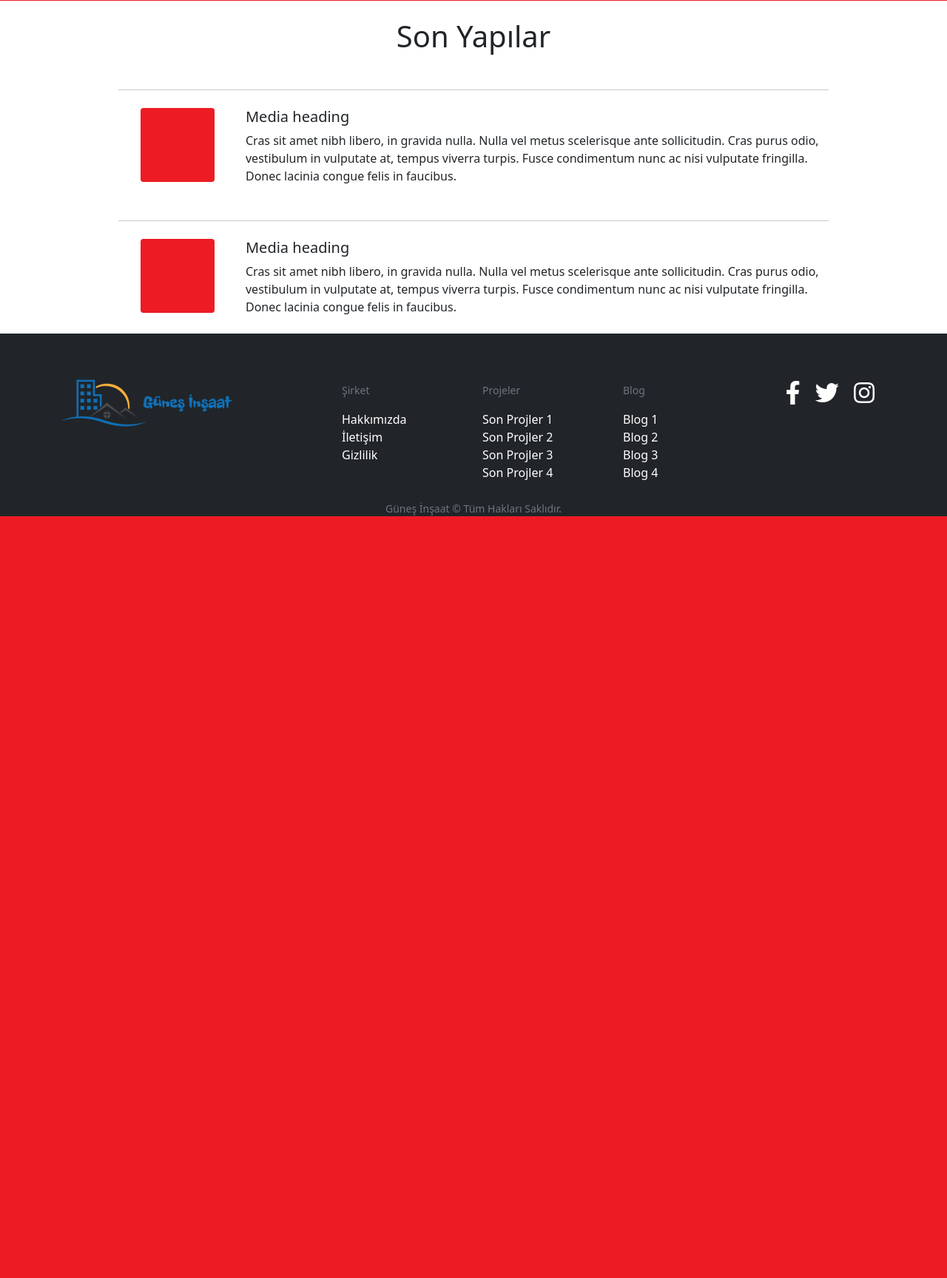
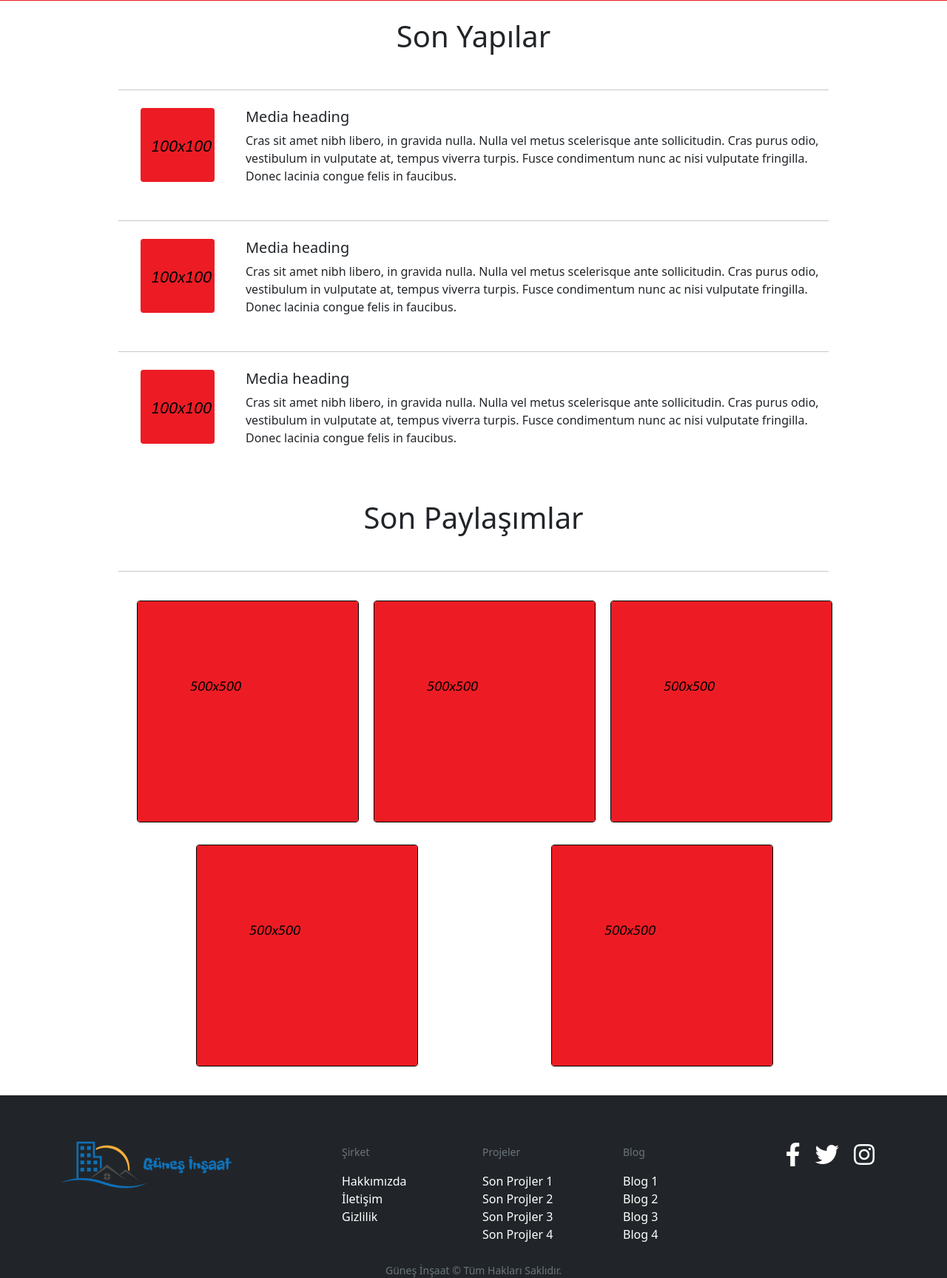
Before and after one commit to koksgns/Gunesinsaat, a PHP site: page / in a window 1280 px wide. Shown: the part 482-2210 px from the top of the page at 74% size. Before the commit the page ends 1180 px from the top, so only its background shows below. Run offline with PHP 8.4, Linux system fonts and the light colour scheme; some libraries are stand-ins or nearby versions.

Commit message:
Son paylaşımlar eklendi

```diff
--- a/css/main.css
+++ b/css/main.css
@@ -1,3 +1,19 @@
 .altcizgikaldir{
     text-decoration: none;
 }
+.paylasimimg{
+    width: 300px;
+    margin: 5% !important;
+    border: 1px solid black;
+}
+
+.paylasiimgdiv{
+    justify-content:center;
+    align-items: center;
+}
+.paylasimdiv{
+    display: flex;
+    width: 90%;
+    justify-content: space-around;
+    flex-wrap: wrap;
+}
--- a/index.html
+++ b/index.html
@@ -86,7 +86,7 @@
 
       <div class="row w-75 mx-auto" >
         <div class="col-md-2">
-          <img class="rounded mx-auto d-block" src="images/news/65x65.png" alt="Generic placeholder image">
+          <img class="rounded mx-auto d-block" src="images/news/100X100.png" alt="Generic placeholder image">
         </div>
         <div class="col-md-10">
           <h5 class="mt-0">Media heading</h5>
@@ -98,11 +98,52 @@
 
       <div class="row w-75 mx-auto" >
         <div class="col-md-2">
-          <img class="rounded mx-auto d-block" src="images/news/65x65.png" alt="Generic placeholder image">
+          <img class="rounded mx-auto d-block" src="images/news/100X100.png" alt="Generic placeholder image">
         </div>
         <div class="col-md-10">
           <h5 class="mt-0">Media heading</h5>
           Cras sit amet nibh libero, in gravida nulla. Nulla vel metus scelerisque ante sollicitudin. Cras purus odio, vestibulum in vulputate at, tempus viverra turpis. Fusce condimentum nunc ac nisi vulputate fringilla. Donec lacinia congue felis in faucibus.
+        </div>
+      </div>
+
+      <hr class="w-75 mt-5 mb-4 m-auto justify-content-center">
+
+      <div class="row w-75 mx-auto" >
+        <div class="col-md-2">
+          <img class="rounded mx-auto d-block" src="images/news/100X100.png" alt="Generic placeholder image">
+        </div>
+        <div class="col-md-10">
+          <h5 class="mt-0">Media heading</h5>
+          Cras sit amet nibh libero, in gravida nulla. Nulla vel metus scelerisque ante sollicitudin. Cras purus odio, vestibulum in vulputate at, tempus viverra turpis. Fusce condimentum nunc ac nisi vulputate fringilla. Donec lacinia congue felis in faucibus.
+        </div>
+      </div>
+    </section>
+
+
+
+
+    <br>
+    <section>
+      <div class="mt-5 text-center">
+        <h1>Son Paylaşımlar</h1>
+      </div>
+      <hr class="w-75 mt-5 mb-4 m-auto justify-content-center">
+
+      <div class=" w-75 mx-auto paylasimdiv" >
+        <div class="paylasiimgdiv">
+          <img class="rounded mx-auto d-block paylasimimg" src="images/news/500x500.png" alt="Generic placeholder image">
+        </div>
+        <div class="paylasiimgdiv">
+          <img class="rounded mx-auto d-block paylasimimg" src="images/news/500x500.png" alt="Generic placeholder image">
+        </div>
+        <div class="paylasiimgdiv">
+          <img class="rounded mx-auto d-block paylasimimg" src="images/news/500x500.png" alt="Generic placeholder image">
+        </div>
+        <div class="paylasiimgdiv">
+          <img class="rounded mx-auto d-block paylasimimg" src="images/news/500x500.png" alt="Generic placeholder image">
+        </div>
+        <div class="paylasiimgdiv">
+          <img class="rounded mx-auto d-block paylasimimg" src="images/news/500x500.png" alt="Generic placeholder image">
         </div>
       </div>
     </section>
```
Also changed, not shown: images/news/100X100.png (added), images/news/500x500.png (added), images/news/65x65.png (deleted).
